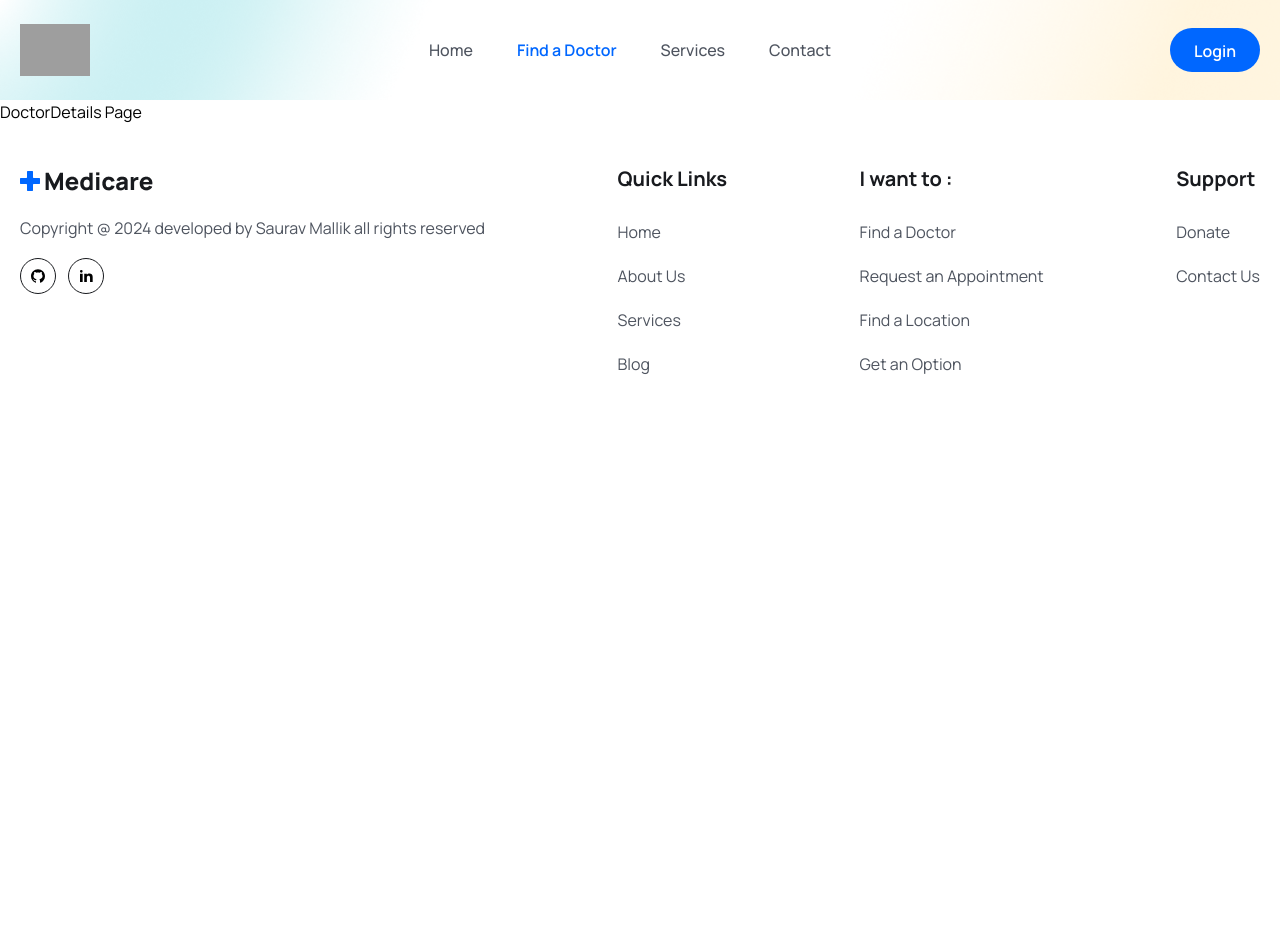
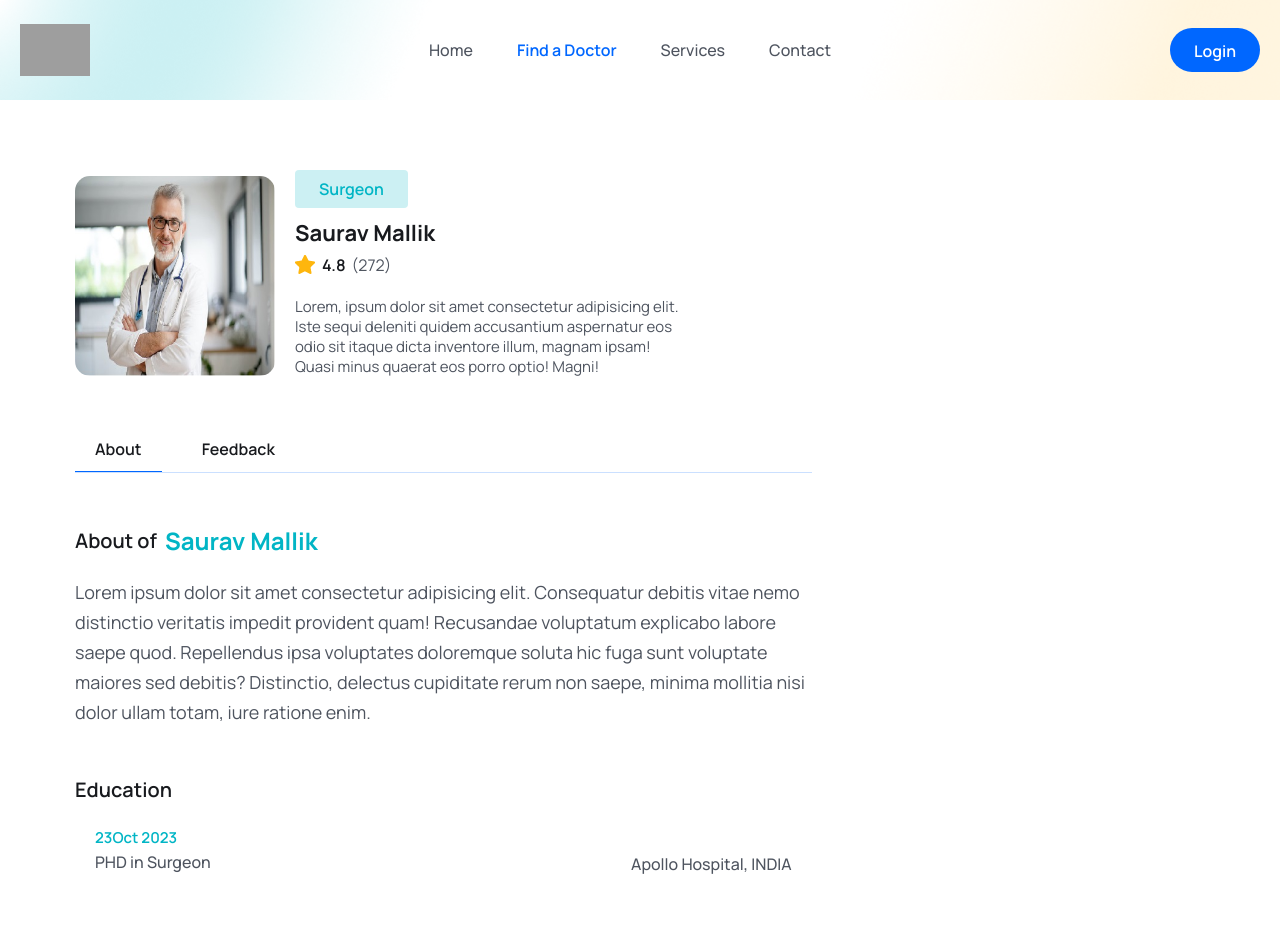
Before and after one commit to saurav269/Doctor_Appointment-app, a React (Vite) app in the folder Frontend/: page /doctors/1 in a window 1280 px wide. Shown: the top 952 px of the page. Before the commit the page ends 800 px from the top, so only its background shows below. Built offline with nearby package versions, Linux system fonts and the light colour scheme; grey boxes are pictures that could not be loaded; a web font is replaced by a local one.

Commit message:
working on doctor page

```diff
--- /dev/null
+++ b/Frontend/src/Pages/Doctors/DoctorAbout.jsx
@@ -0,0 +1,48 @@
+import React from "react";
+
+const DoctorAbout = () => {
+  return (
+    <div>
+      <div>
+        <h3 className="text-[20px] leading-[30px] text-headingColor font-semibold flex items-center gap-2">
+          About of
+          <span className="text-irisBlueColor font-bold text-[24px] leading-9">
+            Saurav Mallik
+          </span>
+        </h3>
+        <p className="text__para">
+          Lorem ipsum dolor sit amet consectetur adipisicing elit. Consequatur
+          debitis vitae nemo distinctio veritatis impedit provident quam!
+          Recusandae voluptatum explicabo labore saepe quod. Repellendus ipsa
+          voluptates doloremque soluta hic fuga sunt voluptate maiores sed
+          debitis? Distinctio, delectus cupiditate rerum non saepe, minima
+          mollitia nisi dolor ullam totam, iure ratione enim.
+        </p>
+      </div>
+
+      <div className="mt-12">
+        <h3 className="text-[20px] leading-[30px] text-headingColor font-semibold">
+          Education
+        </h3>
+
+        <ul className="pt-4 md:p-5">
+          <li className="flex flex-col sm:flex-row sm:justify-between sm:items-end md:gap-5 md-[30px]">
+            <div>
+              <span className="text-irisBlueColor text-[15px] leading-6 font-semibold">
+                23Oct 2023
+              </span>
+              <p className="text-[16px] leading-6 font-medium text-textColor">
+                PHD in Surgeon
+              </p>
+            </div>
+            <p className="text-[16px] leading-5 font-medium text-textColor">
+                Apollo Hospital, INDIA
+              </p>
+          </li>
+        </ul>
+      </div>
+    </div>
+  );
+};
+
+export default DoctorAbout;
--- a/Frontend/src/Pages/Doctors/DoctorDetails.jsx
+++ b/Frontend/src/Pages/Doctors/DoctorDetails.jsx
@@ -1,11 +1,75 @@
-import React from 'react'
+import React, { useState } from "react";
+import doctorImg from "../../assets/images/doc2.jpg";
+import startIcon from "../../assets/images/Star.png";;
+import Feedback from "./Feedback";
+import DoctorAbout from "./DoctorAbout";
+const DoctorDetails = () => {
+  const [tab, setTab] = useState('about')
+  return (
+    <section>
+      <div className="max-w-[1170px] px-5 mx-auto">
+        <div className="grid md:grid-cols-3 gap-[50px]">
+          <div className="md:col-span-2">
+            <div className="flex items-center gap-5">
+              <figure className="max-w-[200px] max-h-[200px]">
+                <img
+                  src={doctorImg}
+                  alt=""
+                  style={{ borderRadius: "15px" }}
+                  className="w-full"
+                />
+              </figure>
+              <div>
+                <span className="bg-[#CCF0F3] text-irisBlueColor py-1 px-6 lg:py-2 lg:px-6 text-[12px] leading-4 lg:text-[16px] lg:leading-7 font-semibold rounded">
+                  Surgeon
+                </span>
+                <h3 className="text-headingColor text-[22px] leading-9 mt-3 font-bold">
+                  Saurav Mallik
+                </h3>
+                <div className="flex items-center gap-[6px]">
+                  <span className="flex items-center gap-[6px] text-[14px] leading-5 lg:text-[16px] lg:leading-7 font-semibold text-headingColor">
+                    <img src={startIcon} alt="" /> 4.8
+                  </span>
+                  <span className="text-[14px] leading-5 lg:text-[16px] lg:leading-7 font-[400] text-textColor">
+                    (272)
+                  </span>
+                </div>
+                <p className="text__para text-[14px] leading-5 lg:text-[15px] lg:max-w-[390px]">
+                  Lorem, ipsum dolor sit amet consectetur adipisicing elit. Iste
+                  sequi deleniti quidem accusantium aspernatur eos odio sit
+                  itaque dicta inventore illum, magnam ipsam! Quasi minus
+                  quaerat eos porro optio! Magni!
+                </p>
+              </div>
+            </div>
 
-const DoctorDetails = () => {
-  return (
-    <div>
-      DoctorDetails Page
-    </div>
-  )
-}
+            <div className="mt-[50px] border-b border-solid border-[#0066ff34]">
+              <button onClick={() => setTab('about')}
+                className={`${tab === 'about' && 'border-b border-solid border-primaryColor'} py-2 px-5 mr-5 text-[16px] leading-7 text-headingColor font-semibold`}
+              >
+                About
+              </button>
 
-export default DoctorDetails
+              <button onClick={() => setTab('feedback')}
+                className={`${tab === 'feedback' && 'border-b border-solid border-primaryColor'} py-2 px-5 mr-5 text-[16px] leading-7 text-headingColor font-semibold`}
+              >
+                Feedback
+              </button>
+            </div>
+
+            <div className="mt-[50px]">
+              {
+                tab === "about" && <DoctorAbout />
+              }
+                  {
+                tab === "feedback" && <Feedback />
+              }
+            </div>
+          </div>
+        </div>
+      </div>
+    </section>
+  );
+};
+
+export default DoctorDetails;
--- a/Frontend/src/Pages/Doctors/Doctors.jsx
+++ b/Frontend/src/Pages/Doctors/Doctors.jsx
@@ -1,11 +1,48 @@
-import React from 'react'
+import React from "react";
+import { doctors } from "../../assets/data/doctors";
+import DoctorCard from "../../Components/Doctor/DoctorCard";
+import Testimonial from "../../Components/Testimonial/Testimonial";
 
 const Doctors = () => {
   return (
-    <div>
-      Doctors Page
-    </div>
-  )
-}
+    <>
+      <section className="bg-[#fff9ea]">
+        <div className="container text-center">
+          <h2 className="heading">Find a Doctor</h2>
+          <div className="max-w-[570px] mt-[30px] mx-auto bg-[#0066ff2c] rounded-md flex items-center justify-between">
+            <input
+              type="search"
+              className="py-4 pl-4 pr-2 bg-transparent  focus:outline-none cursor-pointer placeholder:text-textColor"
+              placeholder="Search Doctor"
+            />
+            <button className="btn mt-0 rounded-[0px] rounded-r-md">
+              Search
+            </button>
+          </div>
+        </div>
+      </section>
+      <section>
+        <div className="grid grid-cols-1 sm:grid-cols-2 md:grid-cols-3 lg:grid-cols-4 gap-5">
+          {doctors.map((ele) => (
+            <DoctorCard key={ele.id} ele={ele} />
+          ))}
+        </div>
+      </section>
 
-export default Doctors
+      <section>
+          <div className="container">
+          <div className="xl:w-[470px] mx-auto">
+            <h2 className="heading text-center">What our patient say</h2>
+            <p className="text__para text-center">
+              World-class care for everyone. Our health System offers unmatched,
+              expert health care.
+            </p>
+          </div>
+          <Testimonial/>
+          </div>
+        </section>
+    </>
+  );
+};
+
+export default Doctors;
--- /dev/null
+++ b/Frontend/src/Pages/Doctors/Feedback.jsx
@@ -0,0 +1,11 @@
+import React from 'react'
+
+const Feedback = () => {
+  return (
+    <div>
+      <h1>Feed</h1>
+    </div>
+  )
+}
+
+export default Feedback
--- a/Frontend/src/Pages/Services.jsx
+++ b/Frontend/src/Pages/Services.jsx
@@ -1,11 +1,19 @@
-import React from 'react'
+import React from "react";
+import { services } from "../assets/data/services";
+import ServiceCard from "../Components/Services/ServiceCard";
 
 const Services = () => {
   return (
-    <div>
-      Services Page
-    </div>
-  )
-}
+    <section>
+      <div className="container">
+        <div className="grid grid-cols-1 md:grid-cols-2 lg:grid-cols-3 gap-5 lg:gap-[30px]">
+          {services.map((ele, i) => (
+            <ServiceCard ele={ele} i={i} key={i} />
+          ))}
+        </div>
+      </div>
+    </section>
+  );
+};
 
-export default Services
+export default Services;
```
